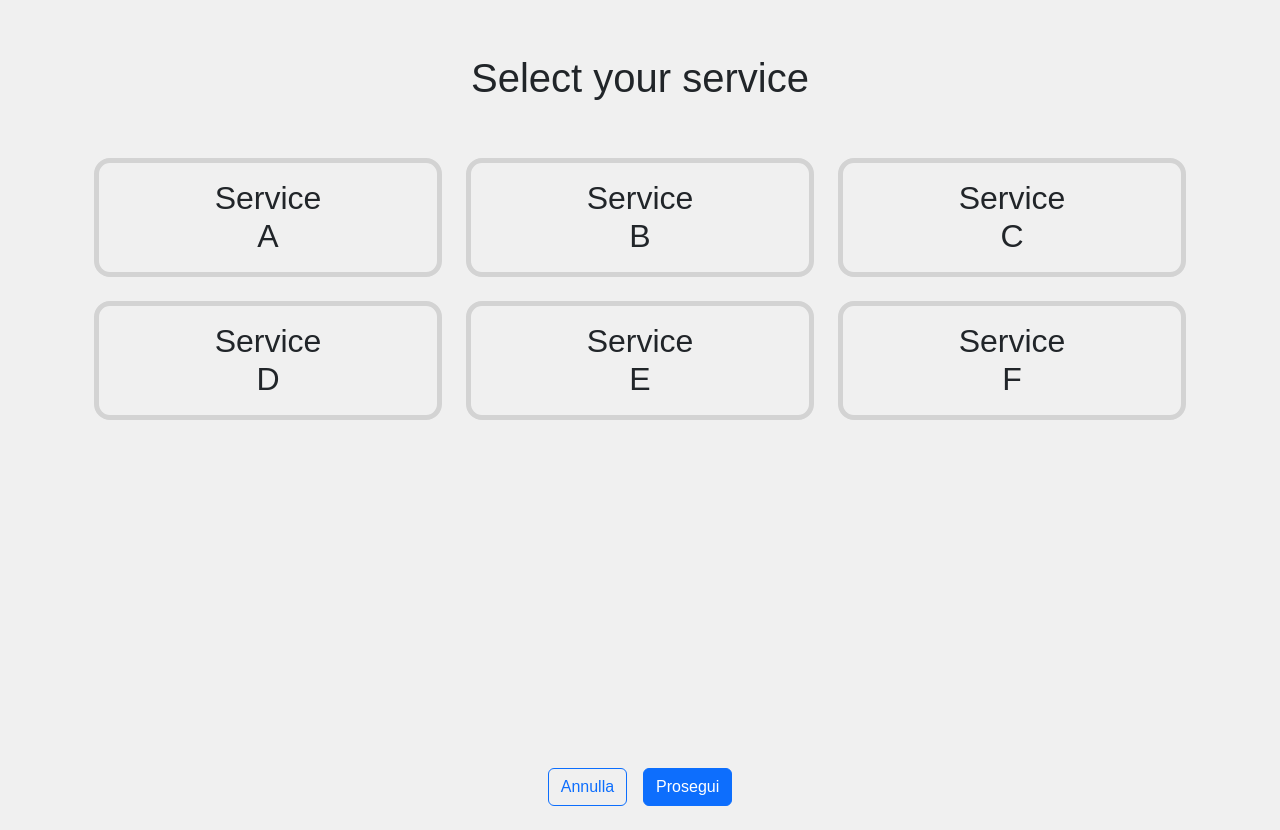
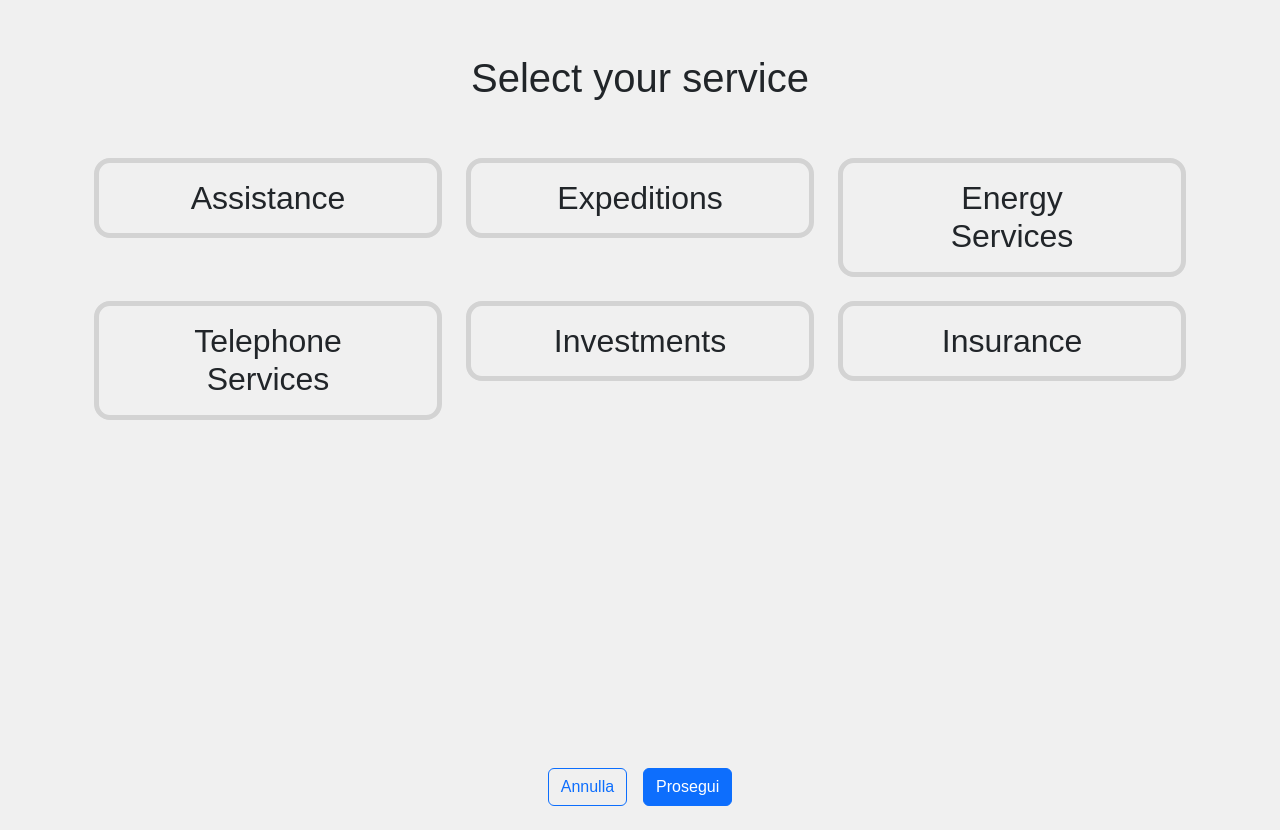
Before and after one commit to demoa00/se2023-11-OfficeQueueManager, a React (Vite) app in the folder client/: page /getTicket in a window 1280 px wide. Built offline with nearby package versions, Linux system fonts and the light colour scheme.

Commit message:
Update GetTicket.jsx
Changed the names of the services

```diff
--- a/client/src/screens/GetTicket.jsx
+++ b/client/src/screens/GetTicket.jsx
@@ -1,6 +1,7 @@
 import React, { useEffect, useState } from 'react'
 import { Button, Col, Container, Row } from 'react-bootstrap'
 import '../style/getTicket.css'
+import { getTicket } from '../API'
 
 function GetTicket() {
 
@@ -23,47 +24,47 @@ function GetTicket() {
       <Row>
         <Col xs={4}
           className='mb-4'
-          onMouseEnter={()=>{setHoveredService('A')}}
+          onMouseEnter={()=>{setHoveredService('Assistance')}}
           onMouseLeave={()=>{setHoveredService(null)}}
-          onClick={()=>{selectedService !== 'A' ? setSelectedService('A') : setSelectedService(null)}}>
-            <div className={`serviceContainer ${hoveredService === 'A' ? 'hovered' : ''} ${selectedService === 'A' ? 'selected' : ''}`}>
-              <h2>Service <br></br>A</h2>
+          onClick={()=>{selectedService !== 'Assistance' ? setSelectedService('Assistance') : setSelectedService(null)}}>
+            <div className={`serviceContainer ${hoveredService === 'Assistance' ? 'hovered' : ''} ${selectedService === 'Assistance' ? 'selected' : ''}`}>
+              <h2>Assistance</h2>
             </div>
         </Col>
         <Col xs={4}
           className='mb-4'
-          onMouseEnter={()=>{setHoveredService('B')}}
+          onMouseEnter={()=>{setHoveredService('Expeditions')}}
           onMouseLeave={()=>{setHoveredService(null)}}
-          onClick={()=>{selectedService !== 'B' ? setSelectedService('B') : setSelectedService(null)}}>
-            <div className={`serviceContainer ${hoveredService === 'B' ? 'hovered' : ''} ${selectedService === 'B' ? 'selected' : ''}`}>
-              <h2>Service <br></br>B</h2>
+          onClick={()=>{selectedService !== 'Expeditions' ? setSelectedService('Expeditions') : setSelectedService(null)}}>
+            <div className={`serviceContainer ${hoveredService === 'Expeditions' ? 'hovered' : ''} ${selectedService === 'Expeditions' ? 'selected' : ''}`}>
+              <h2>Expeditions</h2>
             </div>
         </Col>
         <Col xs={4}
           className='mb-4'
-          onMouseEnter={()=>{setHoveredService('C')}}
+          onMouseEnter={()=>{setHoveredService('Energy Services')}}
           onMouseLeave={()=>{setHoveredService(null)}}
-          onClick={()=>{selectedService !== 'C' ? setSelectedService('C') : setSelectedService(null)}}>
-            <div className={`serviceContainer ${hoveredService === 'C' ? 'hovered' : ''} ${selectedService === 'C' ? 'selected' : ''}`}>
-              <h2>Service <br></br>C</h2>
+          onClick={()=>{selectedService !== 'Energy Services' ? setSelectedService('Energy Services') : setSelectedService(null)}}>
+            <div className={`serviceContainer ${hoveredService === 'Energy Services' ? 'hovered' : ''} ${selectedService === 'Energy Services' ? 'selected' : ''}`}>
+              <h2>Energy<br></br>Services</h2>
             </div>
         </Col>
         <Col xs={4}
           className='mb-4'
-          onMouseEnter={()=>{setHoveredService('D')}}
+          onMouseEnter={()=>{setHoveredService('Telephone Services')}}
           onMouseLeave={()=>{setHoveredService(null)}}
-          onClick={()=>{selectedService !== 'D' ? setSelectedService('D') : setSelectedService(null)}}>
-            <div className={`serviceContainer ${hoveredService === 'D' ? 'hovered' : ''} ${selectedService === 'D' ? 'selected' : ''}`}>
-              <h2>Service <br></br>D</h2>
+          onClick={()=>{selectedService !== 'Telephone Services' ? setSelectedService('Telephone Services') : setSelectedService(null)}}>
+            <div className={`serviceContainer ${hoveredService === 'Telephone Services' ? 'hovered' : ''} ${selectedService === 'Telephone Services' ? 'selected' : ''}`}>
+              <h2>Telephone<br></br>Services</h2>
             </div>
         </Col>
         <Col xs={4}
           className='mb-4'
-          onMouseEnter={()=>{setHoveredService('E')}}
+          onMouseEnter={()=>{setHoveredService('Investments')}}
           onMouseLeave={()=>{setHoveredService(null)}}
-          onClick={()=>{selectedService !== 'E' ? setSelectedService('E') : setSelectedService(null)}}>
-            <div className={`serviceContainer ${hoveredService === 'E' ? 'hovered' : ''} ${selectedService === 'E' ? 'selected' : ''}`}>
-              <h2>Service <br></br>E</h2>
+          onClick={()=>{selectedService !== 'Investments' ? setSelectedService('Investments') : setSelectedService(null)}}>
+            <div className={`serviceContainer ${hoveredService === 'Investments' ? 'hovered' : ''} ${selectedService === 'Investments' ? 'selected' : ''}`}>
+              <h2>Investments</h2>
             </div>
         </Col>
         <Col xs={4}
@@ -72,7 +73,7 @@ function GetTicket() {
           onMouseLeave={()=>{setHoveredService(null)}}
           onClick={()=>{selectedService !== 'F' ? setSelectedService('F') : setSelectedService(null)}}>
             <div className={`serviceContainer ${hoveredService === 'F' ? 'hovered' : ''} ${selectedService === 'F' ? 'selected' : ''}`}>
-              <h2>Service <br></br>F</h2>
+              <h2>Insurance</h2>
             </div>
         </Col>
       </Row>
```
